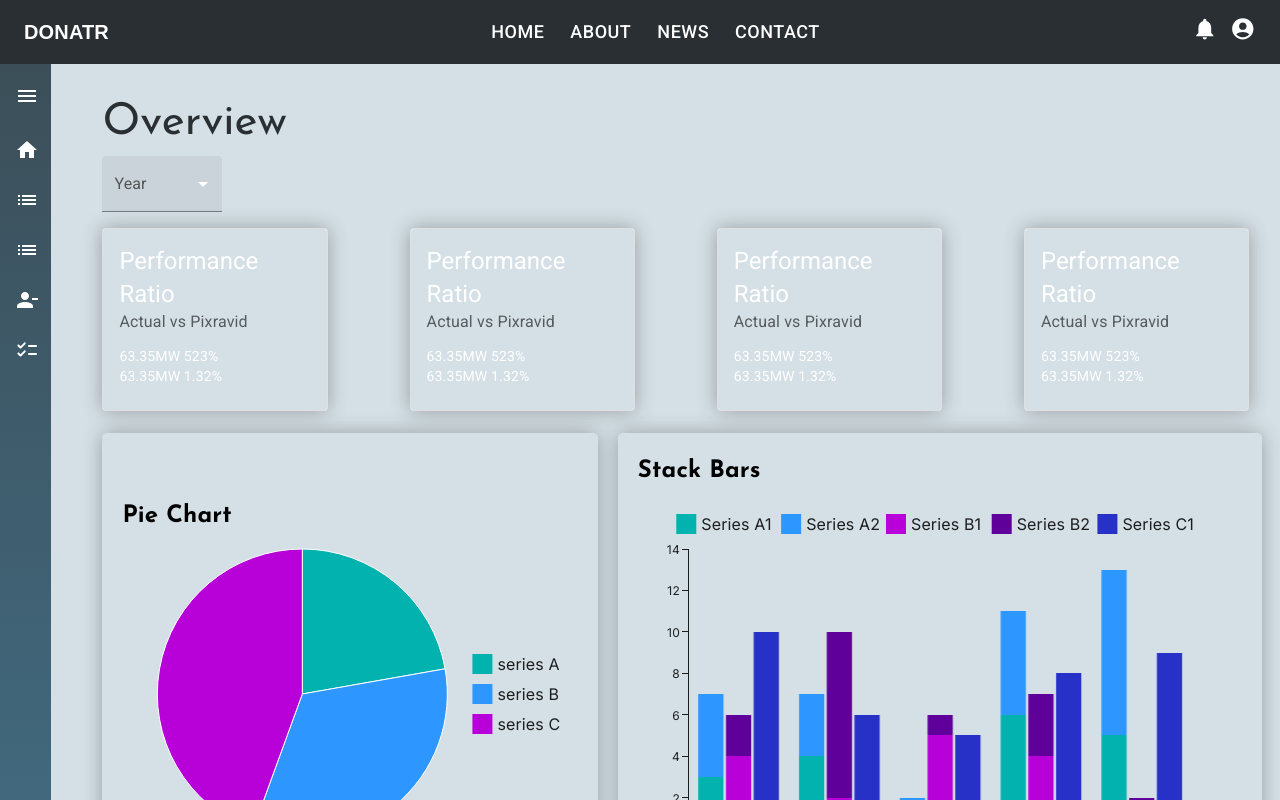
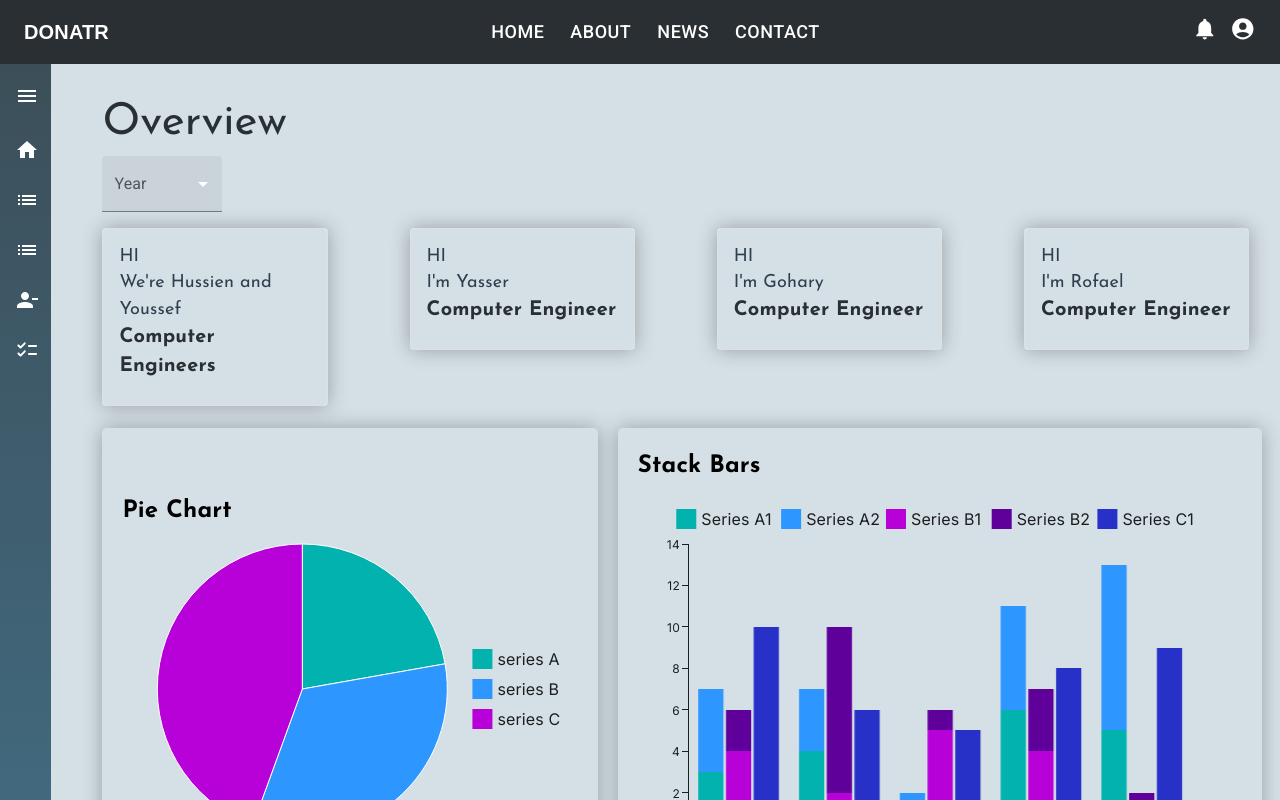
Before and after one commit to ahmedhussein107/DONATR, a React (Vite) app in the folder youth-like-fruits/: page /admin in a window 1280 px wide. Shown: the top 800 px of the page. Built offline with nearby package versions, Linux system fonts and the light colour scheme.

Commit message:
edit cards text

```diff
--- a/youth-like-fruits/src/AdminPage/AdminPage.jsx
+++ b/youth-like-fruits/src/AdminPage/AdminPage.jsx
@@ -9,7 +9,6 @@ import OutlinedCard from './Dashboard/OutlinedCard'
 import NotificationsIcon from '@mui/icons-material/Notifications';
 import AccountCircleIcon from '@mui/icons-material/AccountCircle';
 import Popup from './Popup'
-import MyButton from '../Components/MyButton/MyButton'
 import { Box } from '@mui/material'
 
 
@@ -39,8 +38,8 @@ function AdminPage() {
         <ElevateAppBar iconsList={listOfIcons}/>
         <div style=
                     {{
-                      position: 'absolute' ,
-                      right: '0.4%',
+                      position: 'fixed' ,
+                      right: '0%',
                       minHeight: '15vh',
                       minWidth: '10vw'
                     }}>
@@ -65,7 +64,6 @@ function AdminPage() {
                 }}>
                   <p>Log Out</p>
                 </Box>
-                {/* <MyButton directory= '/settings' label='My Profile' hoverColor='light grey' normalColor='#292F33'/> */}
               </div>
             )}
         </div>
@@ -82,10 +80,10 @@ function AdminPage() {
                 }}>Overview</p>
                 <SelectVariants/>
                 <div style={{display : 'flex' , flexDirection:'row',gap:'7.27%' ,marginTop : '1.5%'}}>
-                <OutlinedCard/>
-                <OutlinedCard/>
-                <OutlinedCard/>
-                <OutlinedCard/>
+                <OutlinedCard text1 = 'HI' text2 = {`We're Hussien and Youssef`} text3 = 'Computer Engineers'/>
+                <OutlinedCard text1 = 'HI' text2 = {`I'm Yasser`} text3 = 'Computer Engineer'/>
+                <OutlinedCard text1 = 'HI' text2 = {`I'm Gohary`} text3 = 'Computer Engineer'/>
+                <OutlinedCard text1 = 'HI' text2 = {`I'm Rofael`} text3 = 'Computer Engineer'/>
                 </div>
                 <div style={{display: 'flex', flexDirection: 'row', gap: '2%', marginTop: '2%', position: 'relative', maxWidth: '88%'}}>
                     <div style={{
--- a/youth-like-fruits/src/AdminPage/Dashboard/OutlinedCard.jsx
+++ b/youth-like-fruits/src/AdminPage/Dashboard/OutlinedCard.jsx
@@ -4,33 +4,43 @@ import Card from '@mui/material/Card';
 import CardContent from '@mui/material/CardContent';
 import Typography from '@mui/material/Typography';
 
-const bull = (
-  <Box component="span" sx={{ display: 'inline-block', mx: '2px', transform: 'scale(0.8)' }} >
-    •
-  </Box>
-);
 
-const card = (
-  <React.Fragment>
-    <CardContent sx={{ bgcolor: '#D5E0E6',  }}>
-      <Typography variant="h5" component="div">
-        Performance Ratio
-      </Typography>
-      <Typography sx={{ mb: 1.5 }} color="text.secondary">
-        Actual vs Pixravid
-      </Typography>
-      <Typography variant="body2">
-        63.35MW 523% <br />
-        63.35MW 1.32%
-      </Typography>
-    </CardContent>
-  </React.Fragment>
-);
-
-export default function OutlinedCard() {
+export default function OutlinedCard(props) {
+  const text1 = props.text1
+  const text2 = props.text2
+  const text3 = props.text3
   return (
     <Box sx={{ minWidth: '20%' }}>
-      <Card variant="outlined" sx={{boxShadow: '0px 0px 20px rgba(0, 0, 0, 0.3)'}}>{card}</Card>
+      <Card variant="outlined" sx={{boxShadow: '0px 0px 20px rgba(0, 0, 0, 0.3)'}}>
+        <React.Fragment>
+          <CardContent sx={{ bgcolor: '#D5E0E6',  }}>
+            <Typography variant="h5" component="div" style={{
+              fontSize: '18px',
+              fontFamily: 'Josefin Sans',
+              fontWeight: '400',
+              color: '#2F3F4F',
+            }}>
+              {text1}
+            </Typography>
+            <Typography style={{
+              fontSize: '18px',
+              fontFamily: 'Josefin Sans',
+              fontWeight: '400',
+              color: '#2F3F4F',
+            }} >
+              {text2}
+            </Typography>
+            <Typography variant="body2" style={{
+              fontSize: '20px',
+              fontFamily: 'Josefin Sans',
+              fontWeight: '700',
+              color: '#292F33',
+            }}>
+              {text3}
+            </Typography>
+          </CardContent>
+        </React.Fragment>
+      </Card>
     </Box>
   );
 }
--- a/youth-like-fruits/src/AdminPage/SideBar.jsx
+++ b/youth-like-fruits/src/AdminPage/SideBar.jsx
@@ -48,6 +48,7 @@ function SideBar() {
             color: `#fff`,
             height: `100%`,
             transition: `all 0.2s`,
+            // position: `fixed`
             }}>
                <div className="top_section">
                    <div style={{marginLeft: open ? "15vw" : "0vw" , transition: `all 0.2s`}}
```
